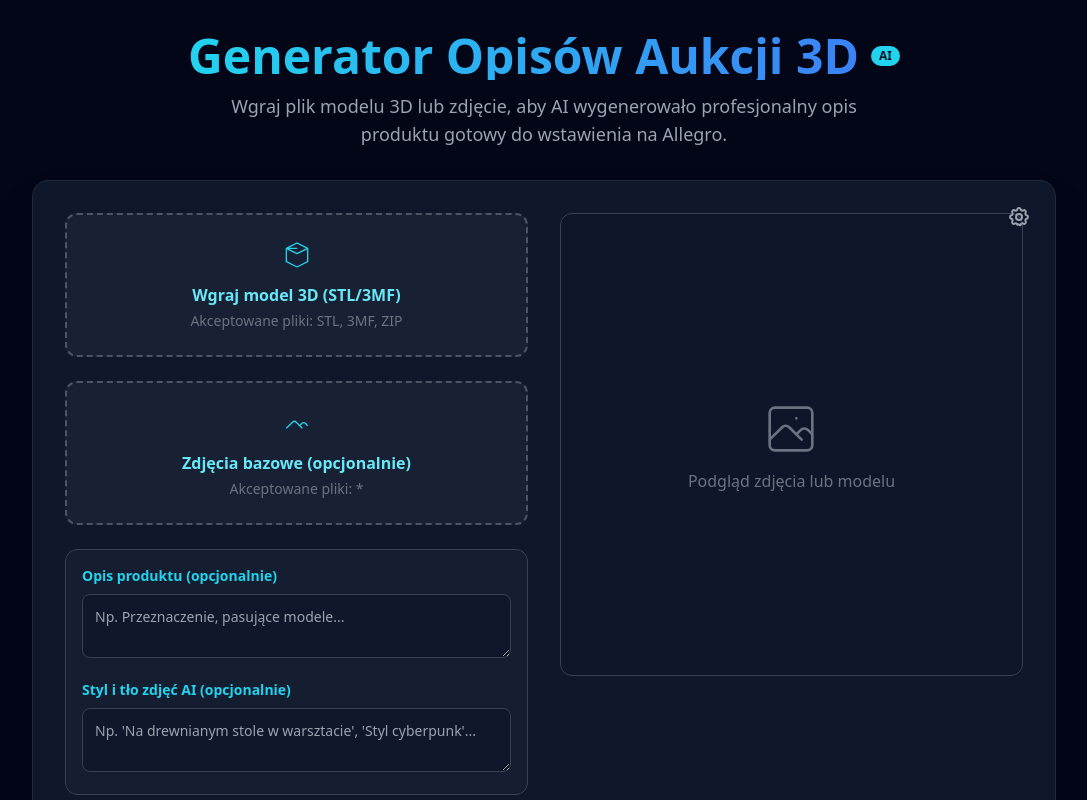
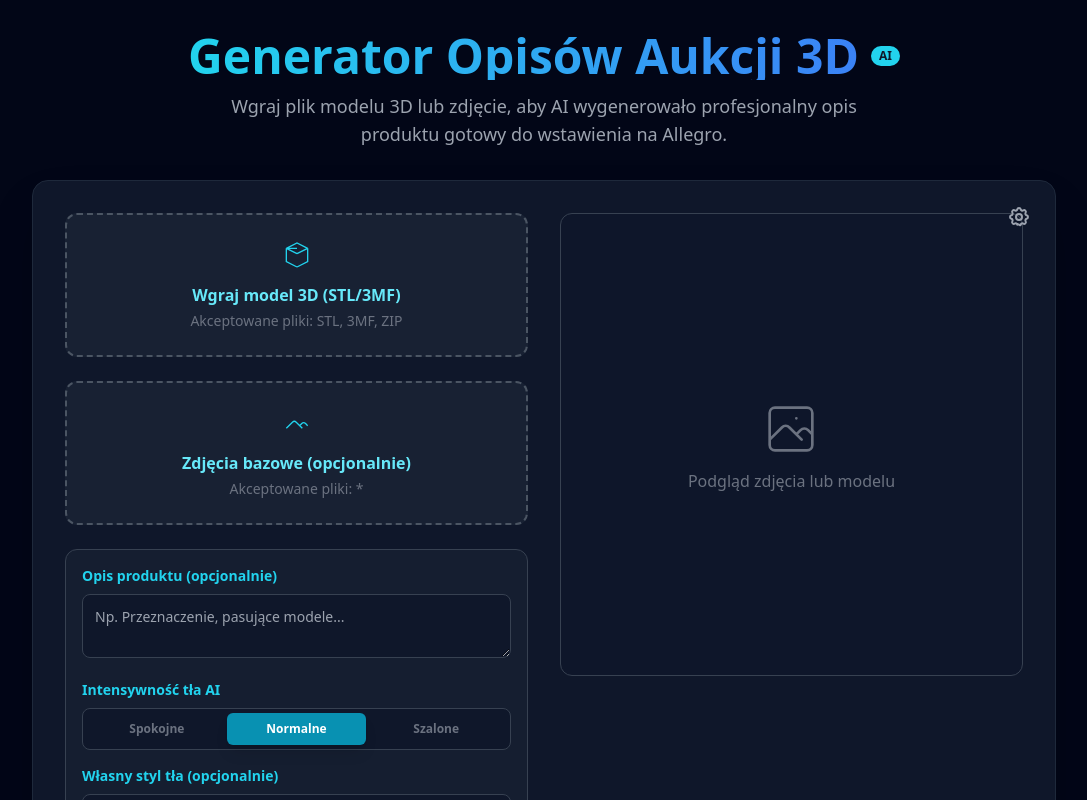
Before and after one commit to Kapski34/Kapski, a React (Vite) app: page / in a window 1280 px wide. Shown: the top 800 px of the page, without its empty margins (96-1183 px from the left). Built offline with nearby package versions, Linux system fonts and the light colour scheme.

Commit message:
feat: Add background intensity control
Introduces a new setting to control the intensity of the background in generated images. This allows users to choose between 'calm', 'normal', and 'crazy' background styles, enhancing customization of product visuals.

```diff
--- a/App.tsx
+++ b/App.tsx
@@ -18,6 +18,7 @@ declare const JSZip: any;
 
 type Status = 'idle' | 'loading' | 'success' | 'error';
 type ExportStatus = 'idle' | 'exporting' | 'success' | 'error';
+export type BackgroundIntensity = 'calm' | 'normal' | 'crazy';
 
 export interface ModelDimensions {
     x: number;
@@ -46,6 +47,7 @@ export const App: React.FC = () => {
   const [imageFiles, setImageFiles] = useState<File[]>([]);
   const [additionalInfo, setAdditionalInfo] = useState<string>('');
   const [imageStylePrompt, setImageStylePrompt] = useState<string>('');
+  const [backgroundIntensity, setBackgroundIntensity] = useState<BackgroundIntensity>('normal');
   const [auctionTitle, setAuctionTitle] = useState<string>('');
   const [descriptionParts, setDescriptionParts] = useState<string[]>([]);
   const [sku, setSku] = useState<string>('');
@@ -60,7 +62,6 @@ export const App: React.FC = () => {
   const [loadingMessage, setLoadingMessage] = useState<string>('Przygotowywanie...');
   const [isPackaging, setIsPackaging] = useState<boolean>(false);
 
-  // Przechowujemy obraz bazowy dla AI, aby móc go użyć przy regeneracji pojedynczych slotów
   const [baseImageForAi, setBaseImageForAi] = useState<Blob | null>(null);
 
   const [isExportModalOpen, setIsExportModalOpen] = useState<boolean>(false);
@@ -177,9 +178,7 @@ export const App: React.FC = () => {
       setBaseImageForAi(baseForAi);
 
       if (baseForAi) {
-          const aiGensPromise = imageStylePrompt.trim()
-            ? generateAdditionalImages(baseForAi, title, 3, imageStylePrompt)
-            : Promise.resolve([]);
+          const aiGensPromise = generateAdditionalImages(baseForAi, title, 3, imageStylePrompt, 0, backgroundIntensity);
 
           const whiteBgPromise = (userImages.length > 0)
             ? addWhiteBackground(userImages[0].blob).catch(() => userImages[0].blob)
@@ -190,7 +189,6 @@ export const App: React.FC = () => {
           if (whiteBg) finalGallery.push({ name: 'main_product.png', blob: whiteBg });
           finalGallery.push(...aiGens);
 
-          // Uzupełnienie galerii do 4 zdjęć innymi renderami lub zdjęciami
           modelRenders.forEach(r => { if (finalGallery.length < 4) finalGallery.push(r); });
           userImages.forEach(u => { if (finalGallery.length < 4) finalGallery.push(u); });
       }
@@ -200,25 +198,19 @@ export const App: React.FC = () => {
     } catch (err) {
       setError(err instanceof Error ? err.message : 'Wystąpił błąd.');
     } finally { setIsLoading(false); }
-  }, [modelFile, imageFiles, costSettings, additionalInfo, imageStylePrompt]);
+  }, [modelFile, imageFiles, costSettings, additionalInfo, imageStylePrompt, backgroundIntensity]);
 
   const handleRegenerateImage = async (index: number) => {
       if (!baseImageForAi || !auctionTitle) return;
-
-      // Slot 0 to zazwyczaj zdjęcie na białym tle, sloty 1-3 to wariacje AI
-      // Jeśli regenerujemy slot 1-3, używamy generateAdditionalImages z odpowiednim offsetem
       try {
           let newImage: { name: string; blob: Blob } | null = null;
-
           if (index === 0) {
               const newBlob = await addWhiteBackground(baseImageForAi);
               newImage = { name: 'main_product_refreshed.png', blob: newBlob };
           } else {
-              // Prosimy o 1 nową wariację, używając indeksu jako ziarna dla typu ujęcia
-              const results = await generateAdditionalImages(baseImageForAi, auctionTitle, 1, imageStylePrompt, index);
+              const results = await generateAdditionalImages(baseImageForAi, auctionTitle, 1, imageStylePrompt, index, backgroundIntensity);
               if (results.length > 0) newImage = results[0];
           }
-
           if (newImage) {
               setSelectedImages(prev => {
                   const updated = [...prev];
@@ -226,9 +218,7 @@ export const App: React.FC = () => {
                   return updated;
               });
           }
-      } catch (err) {
-          console.error("Błąd regeneracji:", err);
-      }
+      } catch (err) { console.error("Błąd regeneracji:", err); }
   };
 
   const handleExport = async (credentials: any) => {
@@ -307,8 +297,31 @@ export const App: React.FC = () => {
                   <textarea value={additionalInfo} onChange={e => setAdditionalInfo(e.target.value)} placeholder="Np. Przeznaczenie, pasujące modele..." className="w-full h-16 p-3 bg-slate-900 border border-gray-700 rounded-lg text-sm" />
                 </div>
                 <div>
-                  <label className="block text-sm font-semibold text-cyan-400 mb-2">Styl i tło zdjęć AI (opcjonalnie)</label>
-                  <textarea value={imageStylePrompt} onChange={e => setImageStylePrompt(e.target.value)} placeholder="Np. 'Na drewnianym stole w warsztacie', 'Styl cyberpunk'..." className="w-full h-16 p-3 bg-slate-900 border border-gray-700 rounded-lg text-sm" />
+                  <label className="block text-sm font-semibold text-cyan-400 mb-2">Intensywność tła AI</label>
+                  <div className="flex bg-slate-900 p-1 rounded-lg border border-gray-700">
+                    <button
+                      onClick={() => setBackgroundIntensity('calm')}
+                      className={`flex-1 py-2 text-xs font-bold rounded-md transition-all ${backgroundIntensity === 'calm' ? 'bg-cyan-600 text-white shadow-lg' : 'text-gray-500 hover:text-gray-300'}`}
+                    >
+                      Spokojne
+                    </button>
+                    <button
+                      onClick={() => setBackgroundIntensity('normal')}
+                      className={`flex-1 py-2 text-xs font-bold rounded-md transition-all ${backgroundIntensity === 'normal' ? 'bg-cyan-600 text-white shadow-lg' : 'text-gray-500 hover:text-gray-300'}`}
+                    >
+                      Normalne
+                    </button>
+                    <button
+                      onClick={() => setBackgroundIntensity('crazy')}
+                      className={`flex-1 py-2 text-xs font-bold rounded-md transition-all ${backgroundIntensity === 'crazy' ? 'bg-cyan-600 text-white shadow-lg' : 'text-gray-500 hover:text-gray-300'}`}
+                    >
+                      Szalone
+                    </button>
+                  </div>
+                </div>
+                <div>
+                  <label className="block text-sm font-semibold text-cyan-400 mb-2">Własny styl tła (opcjonalnie)</label>
+                  <input type="text" value={imageStylePrompt} onChange={e => setImageStylePrompt(e.target.value)} placeholder="Np. 'Styl cyberpunk', 'Antyczne wnętrze'..." className="w-full p-3 bg-slate-900 border border-gray-700 rounded-lg text-sm" />
                 </div>
               </div>
 
--- a/services/geminiService.ts
+++ b/services/geminiService.ts
@@ -1,5 +1,6 @@
 
 import { GoogleGenAI, Type } from "@google/genai";
+import { BackgroundIntensity } from "../App";
 
 const parseJsonResponse = (responseText: string) => {
   const jsonStartIndex = responseText.indexOf('{');
@@ -19,7 +20,6 @@ const fileToGenerativePart = async (file: Blob): Promise<{ inlineData: { data: s
   return { inlineData: { data: base64EncodedData, mimeType: file.type || 'image/png' } };
 };
 
-// Pomocnicza funkcja do wykrywania proporcji obrazu
 const detectAspectRatio = (blob: Blob): Promise<"1:1" | "3:4" | "4:3" | "9:16" | "16:9"> => {
   return new Promise((resolve) => {
     const img = new Image();
@@ -83,7 +83,7 @@ export const addWhiteBackground = async (imageFile: Blob): Promise<Blob> => {
 
   const response = await ai.models.generateContent({
     model: 'gemini-2.5-flash-image',
-    contents: { parts: [imagePart, { text: "FULL FRAME PRESERVATION: Subject isolated on perfect white background (#FFFFFF). Keep original framing and edges. Do not crop. High contrast, sharp edges. No text." }] },
+    contents: { parts: [imagePart, { text: "FULL FRAME PRESERVATION: Subject isolated on perfect white background (#FFFFFF). Keep original framing and edges. Do not crop. High contrast, sharp edges. No text, no extra objects." }] },
     config: { imageConfig: { aspectRatio: ratio } }
   });
   const part = response.candidates?.[0]?.content?.parts?.find(p => p.inlineData);
@@ -93,36 +93,65 @@ export const addWhiteBackground = async (imageFile: Blob): Promise<Blob> => {
 };
 
 const VARIATION_SHOTS = [
-  { type: "HERO SHOT", desc: "Eye-level perspective. Showcase the whole product clearly.", theme: "Soft natural morning light with gentle shadows." },
-  { type: "CLOSE-UP DETAIL", desc: "Macro-style, zoomed in on texture.", theme: "High contrast lighting." },
-  { type: "THREE-QUARTER VIEW", desc: "Slightly high angle.", theme: "Golden hour warm glow." },
-  { type: "LOW ANGLE ACTION SHOT", desc: "Low-angle heroic perspective.", theme: "Modern architectural interior background." }
+  { type: "HERO SHOT", desc: "Eye-level perspective. Showcase the whole product clearly." },
+  { type: "DETAIL SHOT", desc: "Macro-style, focus on texture and quality." },
+  { type: "3/4 ANGLE", desc: "Slightly high angle showing depth." },
+  { type: "DRAMATIC VIEW", desc: "Dynamic angle with unique lighting." }
 ];
+
+const INTENSITY_CONFIG = {
+  calm: {
+    baseTheme: "Clean professional studio setting with neutral minimal background.",
+    lighting: "Soft, uniform morning light, very gentle shadows.",
+    vibe: "Clean, corporate, technical, minimalist."
+  },
+  normal: {
+    baseTheme: "Modern living room or office interior context.",
+    lighting: "Natural daylight with realistic reflections.",
+    vibe: "Professional, cozy, lifestyle photography."
+  },
+  crazy: {
+    baseTheme: "Epic cinematic environment like futuristic lab, mystical neon forest, or outer space nebula.",
+    lighting: "Dramatic rim lighting, vibrant neon colors, volumetric fog, high contrast.",
+    vibe: "Surreal, imaginative, artistic, high-energy."
+  }
+};
 
 export const generateAdditionalImages = async (
   mainImageBlob: Blob,
   auctionTitle: string,
   count: number,
-  stylePrompt: string = "Professional studio setting",
-  startIndex: number = 0
+  userStylePrompt: string = "",
+  startIndex: number = 0,
+  intensity: BackgroundIntensity = 'normal'
 ): Promise<{ name: string; blob: Blob }[]> => {
     if (!process.env.API_KEY || count <= 0) return [];
     const ai = new GoogleGenAI({ apiKey: process.env.API_KEY });
     const imagePart = await fileToGenerativePart(mainImageBlob);
     const ratio = await detectAspectRatio(mainImageBlob);
+    const config = INTENSITY_CONFIG[intensity];
 
     const tasks = Array.from({ length: count }).map(async (_, i) => {
         const shotIndex = (startIndex + i) % VARIATION_SHOTS.length;
         const shot = VARIATION_SHOTS[shotIndex];
+
         const fullPrompt = `
           OBJECTIVE: Generate a ${shot.type} for the product: ${auctionTitle}.
-          VISUAL RULES:
-          1. FULL FRAME PRESERVATION: Use the original image's framing. Do not crop out edges or cut off any parts of the scene.
-          2. PERSPECTIVE: ${shot.desc}
-          3. CONSISTENCY: Maintain the identity of the product and all accessories exactly as in the reference.
-          4. ENVIRONMENT: Transform background to: ${stylePrompt}.
-          5. STYLE: ${shot.theme}
-          8k resolution, photorealistic.
+
+          STRICT PRODUCT INTEGRITY RULES:
+          1. DO NOT add any text, labels, nameplates, or stickers to the product.
+          2. DO NOT change the product's geometry, shape, or surface details.
+          3. DO NOT cut off any parts of the product. Keep original framing boundaries.
+          4. The product MUST look exactly like a real 3D printed object from the reference.
+
+          ENVIRONMENT (BACKGROUND) RULES:
+          1. TRANSFORM ONLY THE BACKGROUND AND LIGHTING.
+          2. THEME: ${userStylePrompt || config.baseTheme}
+          3. LIGHTING: ${config.lighting}
+          4. PERSPECTIVE: ${shot.desc}
+          5. VIBE: ${config.vibe}
+
+          Technical: 8k photorealistic, professional e-commerce quality.
         `.trim();
 
         try {
@@ -135,7 +164,7 @@ export const generateAdditionalImages = async (
             if (part?.inlineData) {
                 const res = await fetch(`data:${part.inlineData.mimeType};base64,${part.inlineData.data}`);
                 const blob = await res.blob();
-                return { name: `gen_styled_${shotIndex + 1}_${Date.now()}.png`, blob };
+                return { name: `gen_${intensity}_${shotIndex + 1}_${Date.now()}.png`, blob };
             }
         } catch (error) { console.error(error); }
         return null;
@@ -151,7 +180,7 @@ export const changeImageColor = async (imageFile: Blob, sourceColorHex: string,
     const imagePart = await fileToGenerativePart(imageFile);
     const response = await ai.models.generateContent({
         model: 'gemini-2.5-flash-image',
-        contents: { parts: [imagePart, { text: `Change color of the object from ${sourceColorHex} to ${targetColorHex}. Maintain texture and shading.` }] },
+        contents: { parts: [imagePart, { text: `Change color of the object from ${sourceColorHex} to ${targetColorHex}. Maintain texture and shading exactly.` }] },
     });
     const part = response.candidates?.[0]?.content?.parts?.find(p => p.inlineData);
     if (!part?.inlineData) throw new Error("Błąd.");
```
